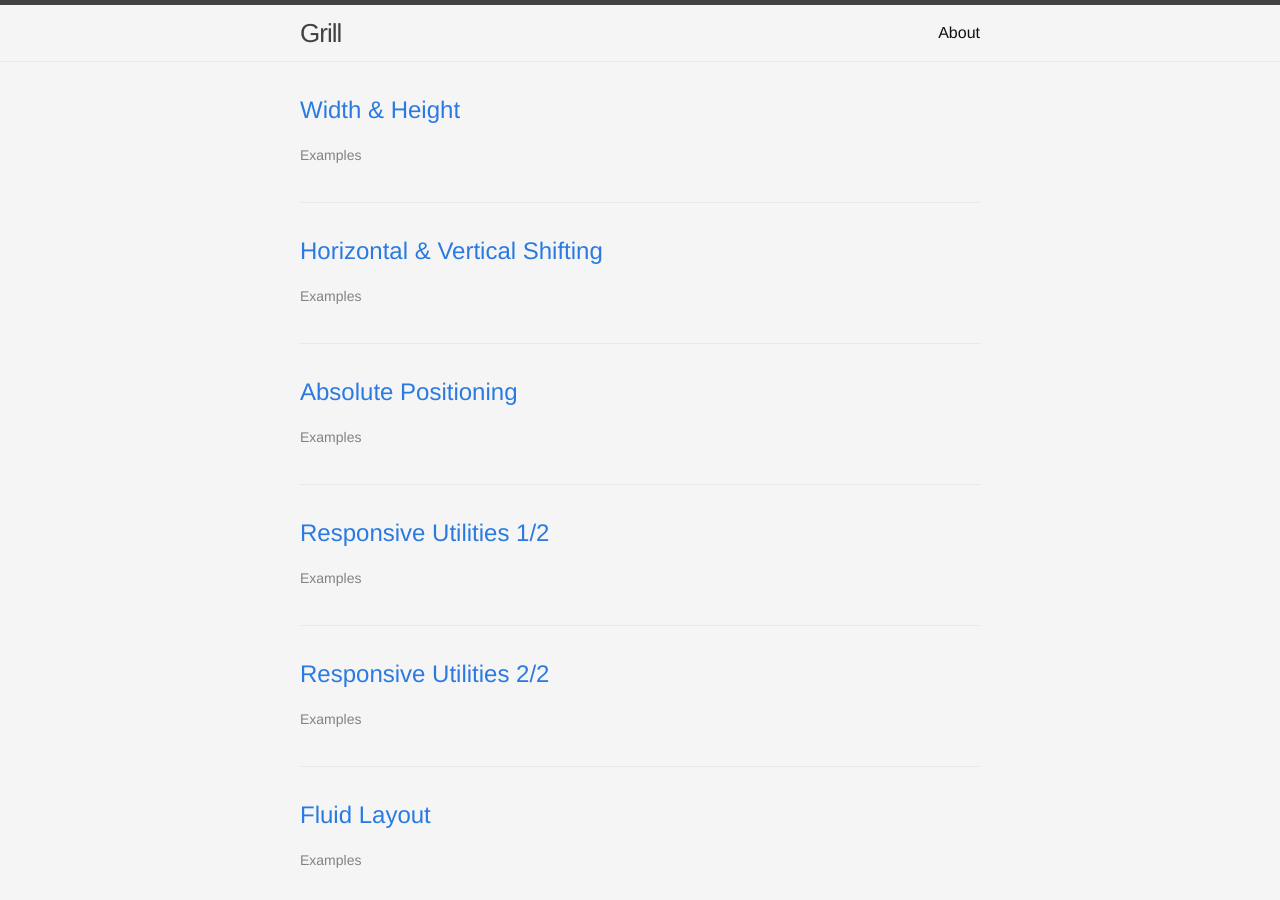
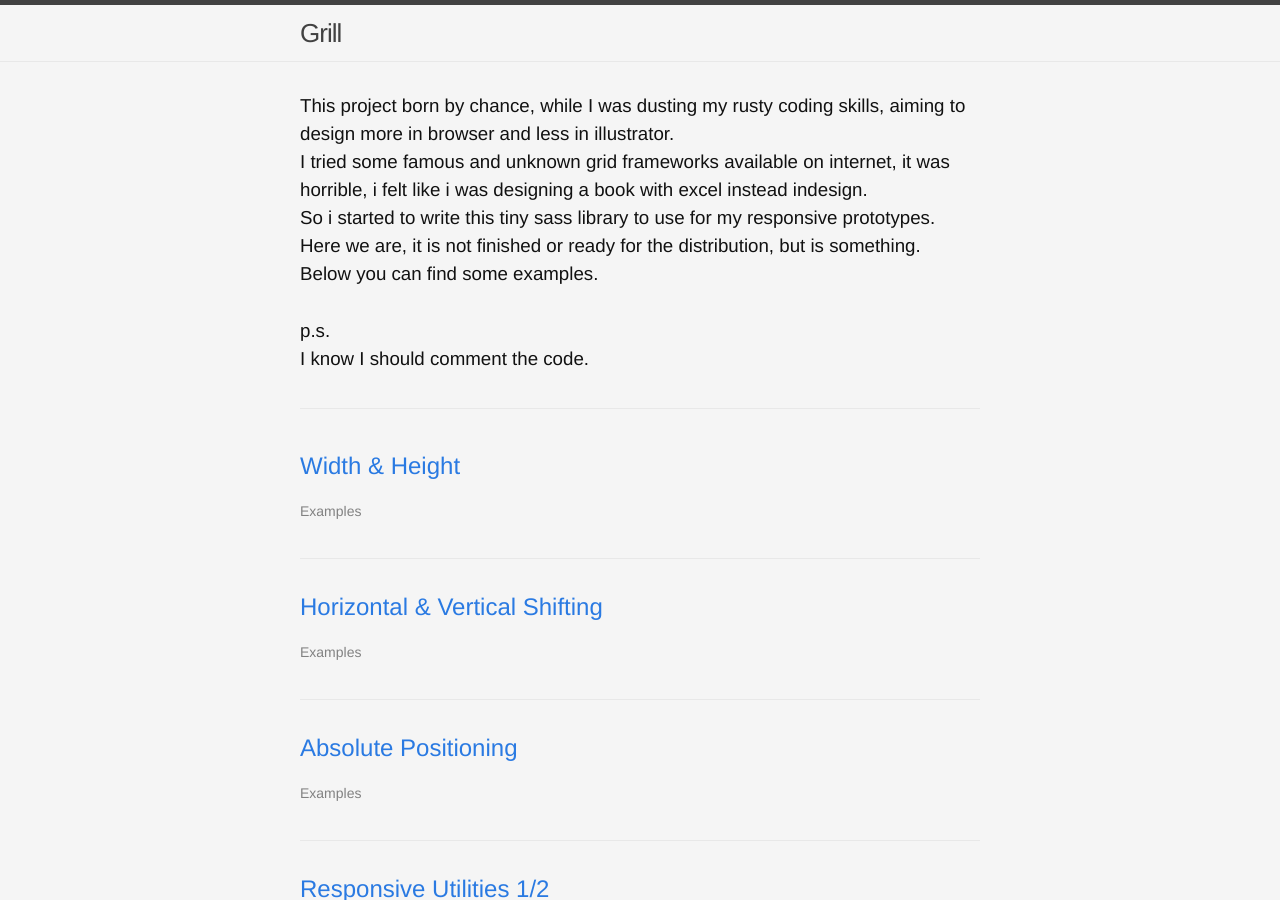
Before and after one commit to ricricucit/grill, a Jekyll site: the page built from index.html, in a window 1280 px wide and 900 px high. Built offline with Jekyll 4.4.1, drawn with Linux system fonts in a browser that asks for light colours.

Commit message:
shitty description

```diff
--- a/_includes/header.html
+++ b/_includes/header.html
@@ -3,7 +3,7 @@
   <div class="wrapper">
 
     <a class="site-title" href="{{ site.baseurl }}/">{{ site.title }}</a>
-
+    <!--
     <nav class="site-nav">
       <a href="#" class="menu-icon">
         <svg viewBox="0 0 18 15">
@@ -21,7 +21,7 @@
         {% endfor %}
       </div>
     </nav>
-
+-->
   </div>
 
 </header>
--- a/_sass/grill/_examples.scss
+++ b/_sass/grill/_examples.scss
@@ -212,21 +212,6 @@ $my-grids-70B: (
 		lg: 	(	columns:  $grid-columns,  width:   50vw, gutters:0	)
 	);
 
-
-@mixin box-looper($max: 1, $class: ".box-", $index-args:(), $args:()) {
-
-	@for $index from 1 through $max {
-		$merged-args:();
-		@each $arg in $index-args {
-			$merged-args:map-merge($args, (#{$arg}:$index) );
-		}
-	  	$class-i:$class+"#{$index}";
-	  	#{$class-i} {
-	  		@include make-box($merged-args);
-	  	}
-
-	}
-}
 
 .my-grill-70B{
 	@include make-grill($my-grids-70B);
--- a/_sass/grill/_grill.scss
+++ b/_sass/grill/_grill.scss
@@ -443,3 +443,18 @@ $last-grids:$grids-default;
 @mixin hidden ($grids-keys, $grids:$last-grids){
 	@include media($grids-keys, $grids) { display: none;}
 }
+
+@mixin box-looper($max: 1, $class: ".box-", $index-args:(), $args:()) {
+
+	@for $index from 1 through $max {
+		$merged-args:();
+		@each $arg in $index-args {
+			$merged-args:map-merge($args, (#{$arg}:$index) );
+		}
+	  	$class-i:$class+"#{$index}";
+	  	#{$class-i} {
+	  		@include make-box($merged-args);
+	  	}
+
+	}
+}
--- a/index.html
+++ b/index.html
@@ -5,7 +5,17 @@ layout: default
 <div class="home">
 
   <!--<h1 class="page-heading">Posts</h1>-->
+  <h3>
+This project born by chance, while I was dusting my rusty coding skills, aiming to design more in browser and less in illustrator.<br/>
+I tried some famous and unknown grid frameworks available on internet, it was horrible, i felt like i was designing a book with excel instead indesign.<br/>
+So i started to write this tiny sass library to use for my responsive prototypes.<br/>
+Here we are, it is not finished or ready for the distribution, but is something.<br/>
+Below you can find some examples.<br/><br/>
+p.s.<br/>
+I know I should comment the code.
+<hr/>
 
+  </h3><br/>
   <ul class="post-list">
     {% for post in site.posts %}
       <li>
```
Also changed, not shown: _posts/2015-09-7-demo-12.html (+47 -12 lines).
